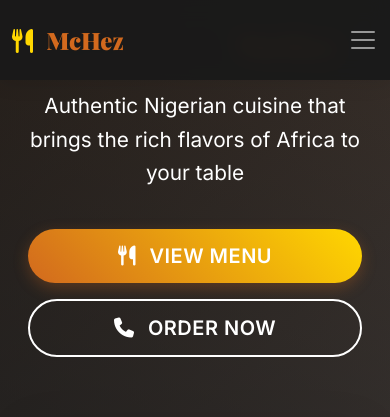
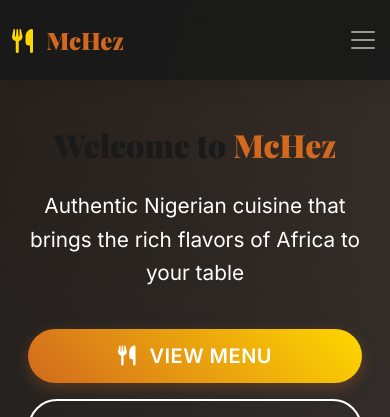
Before and after one commit to Isamade/restaurant-one, a Flask app: page / in a window 390 px wide. Shown: the top 417 px of the page. Run offline with Flask 3, Linux system fonts and the light colour scheme.

Commit message:
Ensure main text is visible despite overlapping navigation bar
Adds padding to hero section and headings to prevent overlap with the fixed navbar.

Replit-Commit-Author: Agent
Replit-Commit-Session-Id: 740323da-963c-4369-b836-0ebd269e7317
Replit-Commit-Screenshot-Url: https://storage.googleapis.com/screenshot-production-us-central1/5e92a39c-4069-427e-ac76-4daf05c70c7c/740323da-963c-4369-b836-0ebd269e7317/fy7rOFj

```diff
--- a/static/css/style.css
+++ b/static/css/style.css
@@ -192,6 +192,7 @@ h1, h2, h3, h4, h5, h6 {
     display: flex;
     align-items: center;
     overflow: hidden;
+    padding-top: 100px; /* Add padding to account for fixed navbar */
 }
 
 .hero-overlay {
@@ -677,7 +678,7 @@ h1, h2, h3, h4, h5, h6 {
 
 @media (max-width: 767.98px) {
     .hero-section {
-        padding: 0 1rem;
+        padding: 100px 1rem 0 1rem; /* Maintain top padding for navbar and add side padding */
     }
 
     .hero-title {
```
